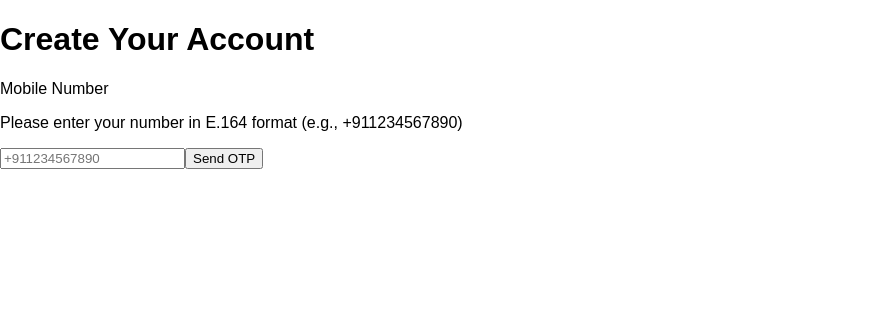
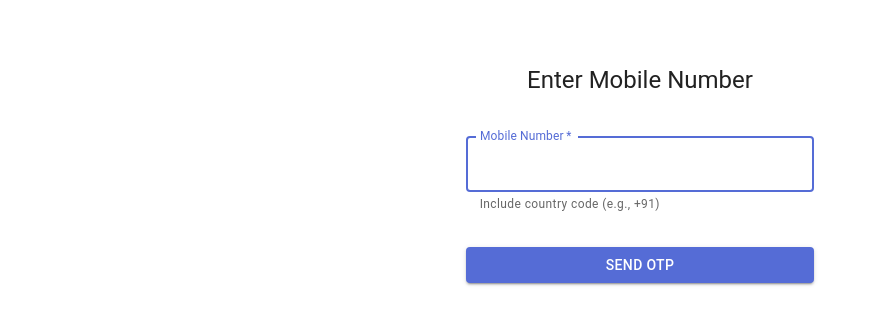
Before and after one commit to Muhammedamair/JamesTronic-PWD, a React (Vite) app: page /register in a window 1280 px wide. Shown: the top 324 px of the page, without its empty margins (0-878 px from the left). Built offline with nearby package versions, Linux system fonts and the light colour scheme; no server answers.

Commit message:
feat: Implement Material-UI design and streamline registration flow

```diff
--- a/src/components/auth/EmailInput.tsx
+++ /dev/null
@@ -1,33 +0,0 @@
-import React, { useState } from 'react';
-
-interface EmailInputProps {
-  onSubmit: (email: string) => void;
-}
-
-const EmailInput: React.FC<EmailInputProps> = ({ onSubmit }) => {
-  const [email, setEmail] = useState('');
-
-  const handleSubmit = (e: React.FormEvent) => {
-    e.preventDefault();
-    if (email.trim() && /S+@S+.S+/.test(email)) { // Basic email regex
-      onSubmit(email);
-    }
-  };
-
-  return (
-    <form onSubmit={handleSubmit}>
-      <label htmlFor="email">Enter Email for Activation</label>
-      <input
-        id="email"
-        type="email"
-        value={email}
-        onChange={(e) => setEmail(e.target.value)}
-        placeholder="you@example.com"
-        required
-      />
-      <button type="submit">Send Activation Link</button>
-    </form>
-  );
-};
-
-export default EmailInput;
--- a/src/components/auth/OtpInput.tsx
+++ b/src/components/auth/OtpInput.tsx
@@ -1,4 +1,5 @@
 import React, { useState } from 'react';
+import { Box, TextField, Button, CircularProgress } from '@mui/material';
 
 interface OtpInputProps {
   onSubmit: (otp: string) => void;
@@ -6,27 +7,41 @@ interface OtpInputProps {
 
 const OtpInput: React.FC<OtpInputProps> = ({ onSubmit }) => {
   const [otp, setOtp] = useState('');
+  const [loading, setLoading] = useState(false);
 
-  const handleSubmit = (e: React.FormEvent) => {
+  const handleSubmit = async (e: React.FormEvent) => {
     e.preventDefault();
     if (otp.length === 6 && /^\d{6}$/.test(otp)) {
-      onSubmit(otp);
+      setLoading(true);
+      await onSubmit(otp);
+      setLoading(false);
     }
   };
 
   return (
-    <form onSubmit={handleSubmit}>
-      <label htmlFor="otp">Enter OTP</label>
-      <input
+    <Box component="form" onSubmit={handleSubmit} sx={{ width: '100%' }}>
+      <TextField
+        margin="normal"
+        required
+        fullWidth
         id="otp"
-        type="text"
+        label="6-Digit OTP"
+        name="otp"
+        autoFocus
         value={otp}
         onChange={(e) => setOtp(e.target.value)}
-        maxLength={6}
-        required
+        inputProps={{ maxLength: 6 }}
       />
-      <button type="submit">Verify</button>
-    </form>
+      <Button
+        type="submit"
+        fullWidth
+        variant="contained"
+        sx={{ mt: 3, mb: 2 }}
+        disabled={loading}
+      >
+        {loading ? <CircularProgress size={24} /> : 'Verify'}
+      </Button>
+    </Box>
   );
 };
 
--- a/src/components/auth/PhoneNumberInput.tsx
+++ b/src/components/auth/PhoneNumberInput.tsx
@@ -1,4 +1,5 @@
 import React, { useState } from 'react';
+import { Box, TextField, Button, CircularProgress } from '@mui/material';
 
 interface PhoneNumberInputProps {
   onSubmit: (phoneNumber: string) => void;
@@ -6,30 +7,44 @@ interface PhoneNumberInputProps {
 
 const PhoneNumberInput: React.FC<PhoneNumberInputProps> = ({ onSubmit }) => {
   const [phoneNumber, setPhoneNumber] = useState('');
+  const [loading, setLoading] = useState(false);
 
-  const handleSubmit = (e: React.FormEvent) => {
+  const handleSubmit = async (e: React.FormEvent) => {
     e.preventDefault();
-    // Basic validation, should be replaced with a proper library
     if (phoneNumber.trim()) {
+      setLoading(true);
       // IMPORTANT: Phone number must be in E.164 format (e.g., +11234567890)
-      onSubmit(phoneNumber);
+      await onSubmit(phoneNumber);
+      setLoading(false);
     }
   };
 
   return (
-    <form onSubmit={handleSubmit}>
-      <label htmlFor="phone-number">Mobile Number</label>
-      <p>Please enter your number in E.164 format (e.g., +911234567890)</p>
-      <input
+    <Box component="form" onSubmit={handleSubmit} sx={{ width: '100%' }}>
+      <TextField
+        margin="normal"
+        required
+        fullWidth
         id="phone-number"
-        type="tel"
+        label="Mobile Number"
+        name="phone-number"
+        autoComplete="tel"
+        autoFocus
         value={phoneNumber}
         onChange={(e) => setPhoneNumber(e.target.value)}
         placeholder="+911234567890"
-        required
+        helperText="Include country code (e.g., +91)"
       />
-      <button type="submit">Send OTP</button>
-    </form>
+      <Button
+        type="submit"
+        fullWidth
+        variant="contained"
+        sx={{ mt: 3, mb: 2 }}
+        disabled={loading}
+      >
+        {loading ? <CircularProgress size={24} /> : 'Send OTP'}
+      </Button>
+    </Box>
   );
 };
 
--- a/src/main.tsx
+++ b/src/main.tsx
@@ -1,10 +1,17 @@
-import React from 'react'
-import ReactDOM from 'react-dom/client'
-import App from './App.tsx'
-import './index.css'
+import React from 'react';
+import ReactDOM from 'react-dom/client';
+import App from './App.tsx';
+import './index.css';
+import { ThemeProvider } from '@mui/material/styles';
+import CssBaseline from '@mui/material/CssBaseline';
+import theme from './theme';
 
 ReactDOM.createRoot(document.getElementById('root')!).render(
   <React.StrictMode>
-    <App />
+    <ThemeProvider theme={theme}>
+      {/* CssBaseline kickstart an elegant, consistent, and simple baseline to build upon. */}
+      <CssBaseline />
+      <App />
+    </ThemeProvider>
   </React.StrictMode>,
-)
+);
--- a/src/pages/RegistrationPage.tsx
+++ b/src/pages/RegistrationPage.tsx
@@ -1,76 +1,77 @@
-import React, { useState } from 'react';
+import React, { useState, useEffect } from 'react';
+import { useNavigate } from 'react-router-dom';
 import PhoneNumberInput from '../components/auth/PhoneNumberInput';
 import OtpInput from '../components/auth/OtpInput';
-import EmailInput from '../components/auth/EmailInput';
 import { RecaptchaVerifier, signInWithPhoneNumber, ConfirmationResult } from 'firebase/auth';
-import { getFunctions, httpsCallable } from 'firebase/functions';
 import { auth } from '../services/firebase';
+import { Container, Box, Typography } from '@mui/material';
 
-// Define the steps in the registration flow
-type Step = 'mobile' | 'otp' | 'email' | 'success';
+type Step = 'mobile' | 'otp' | 'success';
 
 const RegistrationPage = () => {
   const [step, setStep] = useState<Step>('mobile');
   const [confirmationResult, setConfirmationResult] = useState<ConfirmationResult | null>(null);
+  const navigate = useNavigate();
 
-  // This function will be called by the PhoneNumberInput component
   const handleMobileSubmit = async (phoneNumber: string) => {
     try {
-      // Setup reCAPTCHA for phone auth verification
       const recaptchaVerifier = new RecaptchaVerifier(auth, 'recaptcha-container', {
         'size': 'invisible'
       });
-
       const result = await signInWithPhoneNumber(auth, phoneNumber, recaptchaVerifier);
       setConfirmationResult(result);
       setStep('otp');
     } catch (error) {
       console.error("Error sending OTP:", error);
-      // Handle error (e.g., show a toast message)
     }
   };
 
-  // This function will be called by the OtpInput component
   const handleOtpSubmit = async (otp: string) => {
     if (!confirmationResult) return;
     try {
       await confirmationResult.confirm(otp);
-      // User is now signed in (provisionally)
-      setStep('email');
+      setStep('success');
     } catch (error) {
       console.error("Error verifying OTP:", error);
-      // Handle error (e.g., invalid OTP)
     }
   };
 
-  // This function will be called by the EmailInput component
-  const handleEmailSubmit = async (email: string) => {
-    try {
-      const functions = getFunctions();
-      const sendActivationEmail = httpsCallable(functions, 'sendActivationEmail');
-      await sendActivationEmail({ email });
-      setStep('success');
-    } catch (error) {
-      console.error("Error calling sendActivationEmail function:", error);
-      // Handle error
+  // Redirect after a short delay on success
+  useEffect(() => {
+    if (step === 'success') {
+      setTimeout(() => {
+        navigate('/'); // Redirect to home page after login
+      }, 2000);
     }
-  };
+  }, [step, navigate]);
 
   return (
-    <div>
-      <h1>Create Your Account</h1>
-      {step === 'mobile' && <PhoneNumberInput onSubmit={handleMobileSubmit} />}
-      {step === 'otp' && <OtpInput onSubmit={handleOtpSubmit} />}
-      {step === 'email' && <EmailInput onSubmit={handleEmailSubmit} />}
-      {step === 'success' && (
-        <div>
-          <h2>Registration Successful!</h2>
-          <p>We've sent an activation link to your email. Please check your inbox to complete the process.</p>
-        </div>
-      )}
-      {/* This container is required for Firebase reCAPTCHA */}
-      <div id="recaptcha-container"></div>
-    </div>
+    <Container component="main" maxWidth="xs">
+      <Box
+        sx={{
+          marginTop: 8,
+          display: 'flex',
+          flexDirection: 'column',
+          alignItems: 'center',
+        }}
+      >
+        <Typography component="h1" variant="h5">
+          {step === 'mobile' && 'Enter Mobile Number'}
+          {step === 'otp' && 'Enter Verification Code'}
+          {step === 'success' && 'Success!'}
+        </Typography>
+        <Box sx={{ mt: 3 }}>
+          {step === 'mobile' && <PhoneNumberInput onSubmit={handleMobileSubmit} />}
+          {step === 'otp' && <OtpInput onSubmit={handleOtpSubmit} />}
+          {step === 'success' && (
+            <Typography align="center">
+              You have been successfully registered and logged in. Redirecting...
+            </Typography>
+          )}
+        </Box>
+      </Box>
+      <div id="recaptcha-container" style={{ marginTop: '20px' }}></div>
+    </Container>
   );
 };
 
--- /dev/null
+++ b/src/theme.ts
@@ -0,0 +1,21 @@
+import { createTheme } from '@mui/material/styles';
+
+// A custom theme for this app
+const theme = createTheme({
+  palette: {
+    primary: {
+      main: '#556cd6',
+    },
+    secondary: {
+      main: '#19857b',
+    },
+    error: {
+      main: '#red',
+    },
+    background: {
+      default: '#fff',
+    },
+  },
+});
+
+export default theme;
--- a/vite.config.ts
+++ b/vite.config.ts
@@ -17,6 +17,7 @@ export default defineConfig({
       protocol: 'ws',
       host: '127.0.0.1', // Explicitly match server host
       port: 5173,
+      overlay: false, // Disable the error overlay
     },
   },
 })
```
